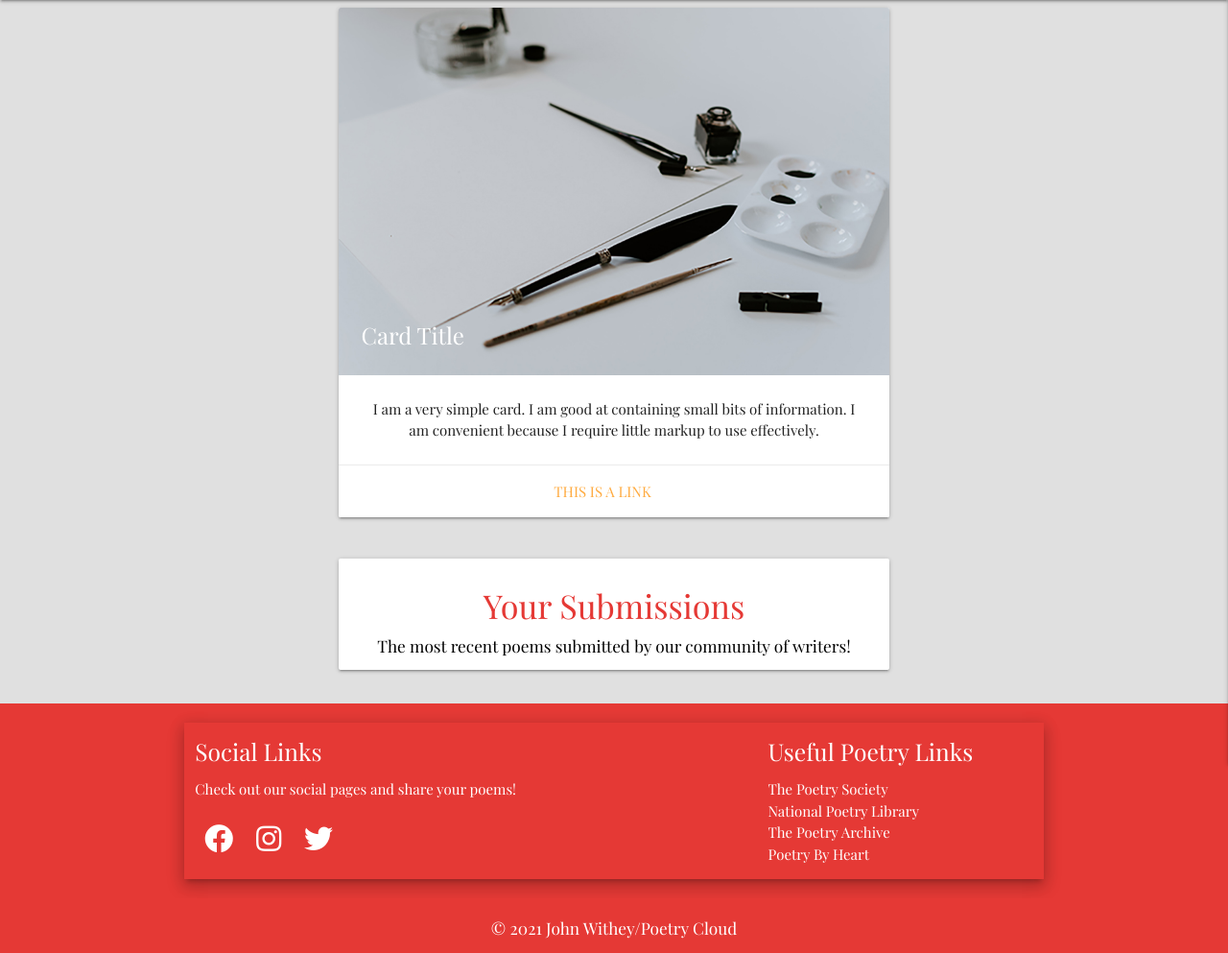
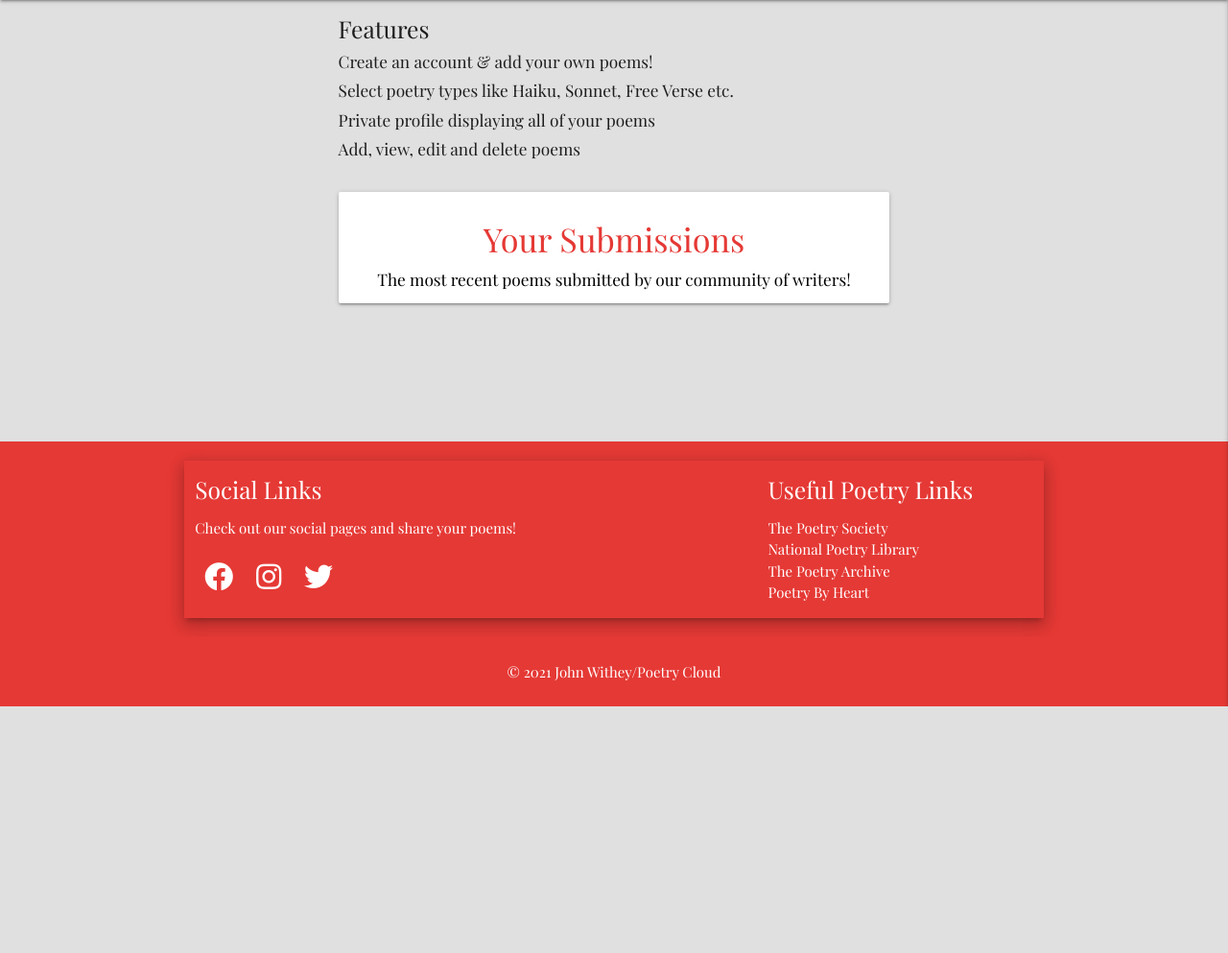
Before and after one commit to Code-Institute-Submissions/poetry_cloud, a Flask app: page / in a window 1280 px wide. Shown: the part 64-1057 px from the top of the page at 96% size. After the commit the page ends 800 px from the top, so only its background shows below. Run offline with Flask 2, Linux system fonts and the light colour scheme; data that the repository does not hold is empty; some libraries are stand-ins or nearby versions.

Commit message:
Added features headings to home page

```diff
--- a/templates/base.html
+++ b/templates/base.html
@@ -74,7 +74,7 @@
      <footer class="page-footer red darken-1">
           <div class="container z-depth-3">
             <div class="row">
-              <div class="col l6 s12 list-group social">
+              <div class="col l6 s12">
                 <h5 class="white-text">Social Links</h5>
                 <p class="white-text">Check out our social pages and share your poems!</p>
                 <a class="list-group-item white-text" href="https://www.facebook.com/" target="_blank"><i class="fab fa-facebook fa-2x" aria-hidden="true"></i></a>
@@ -95,7 +95,7 @@
           </div>
           <div class="footer-copyright red darken-1">
             <div class="container center-align">
-                <h6 class="white-text">© 2021 John Withey/Poetry Cloud</h6>
+                <p class="white-text">© 2021 John Withey/Poetry Cloud</p>
             </div>
           </div>
         </footer>
--- a/templates/poems.html
+++ b/templates/poems.html
@@ -4,19 +4,11 @@
 
     <div class="row">
         <div class="col s12 m8 offset-m2">
-            <div class="card center-align">
-                <div class="card-image">
-                    <img src="/assets/images/paper.jpg">
-                <span class="card-title">Card Title</span>
-            </div>
-            <div class="card-content">
-                <p>I am a very simple card. I am good at containing small bits of information.
-                I am convenient because I require little markup to use effectively.</p>
-            </div>
-            <div class="card-action">
-                <a href="#">This is a link</a>
-            </div>
-            </div>
+                <h5>Features</h5>
+                <h6>Create an account & add your own poems!</h6>
+                <h6>Select poetry types like Haiku, Sonnet, Free Verse etc.</h6>
+                <h6>Private profile displaying all of your poems</h6>
+                <h6>Add, view, edit and delete poems</h6>
         </div>
     </div>
 
```
